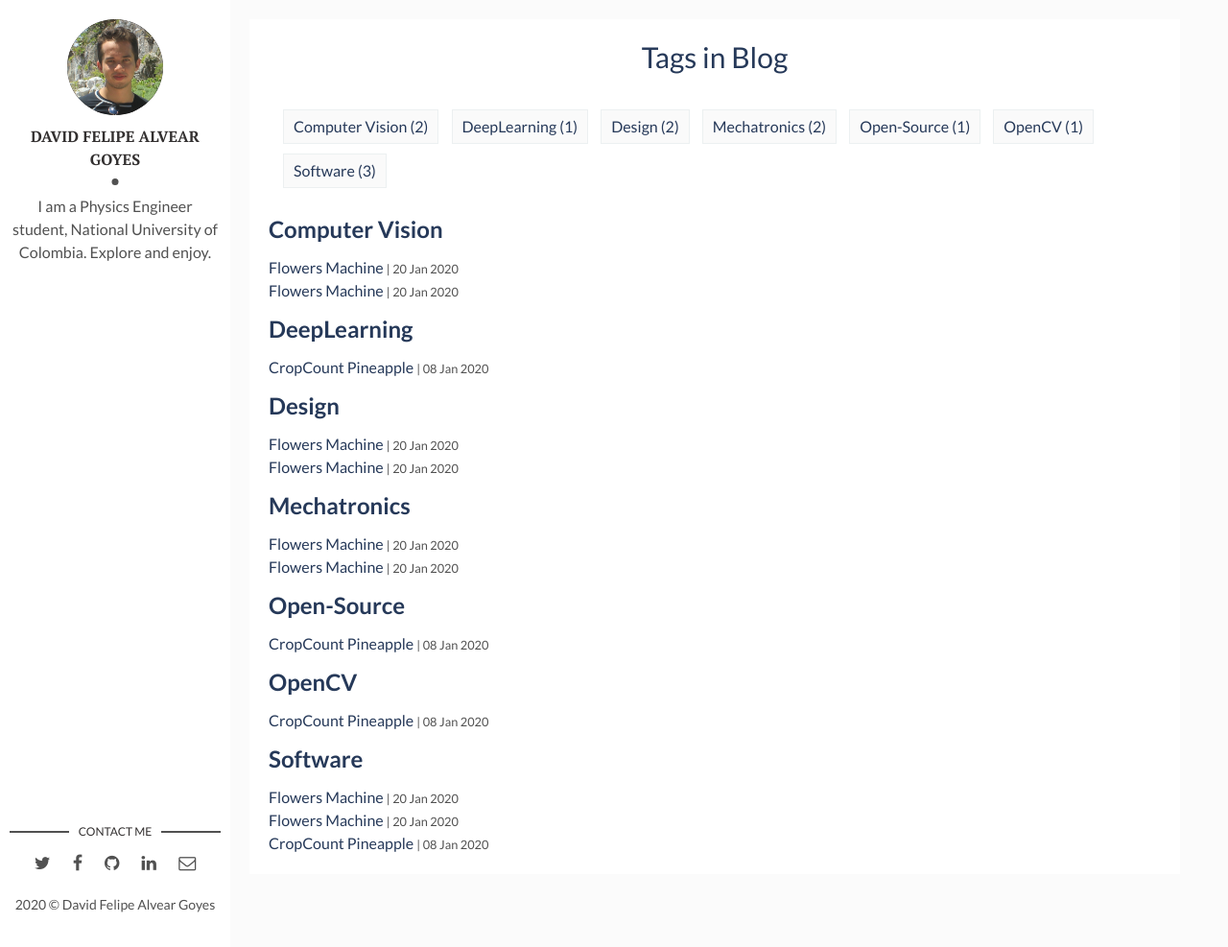
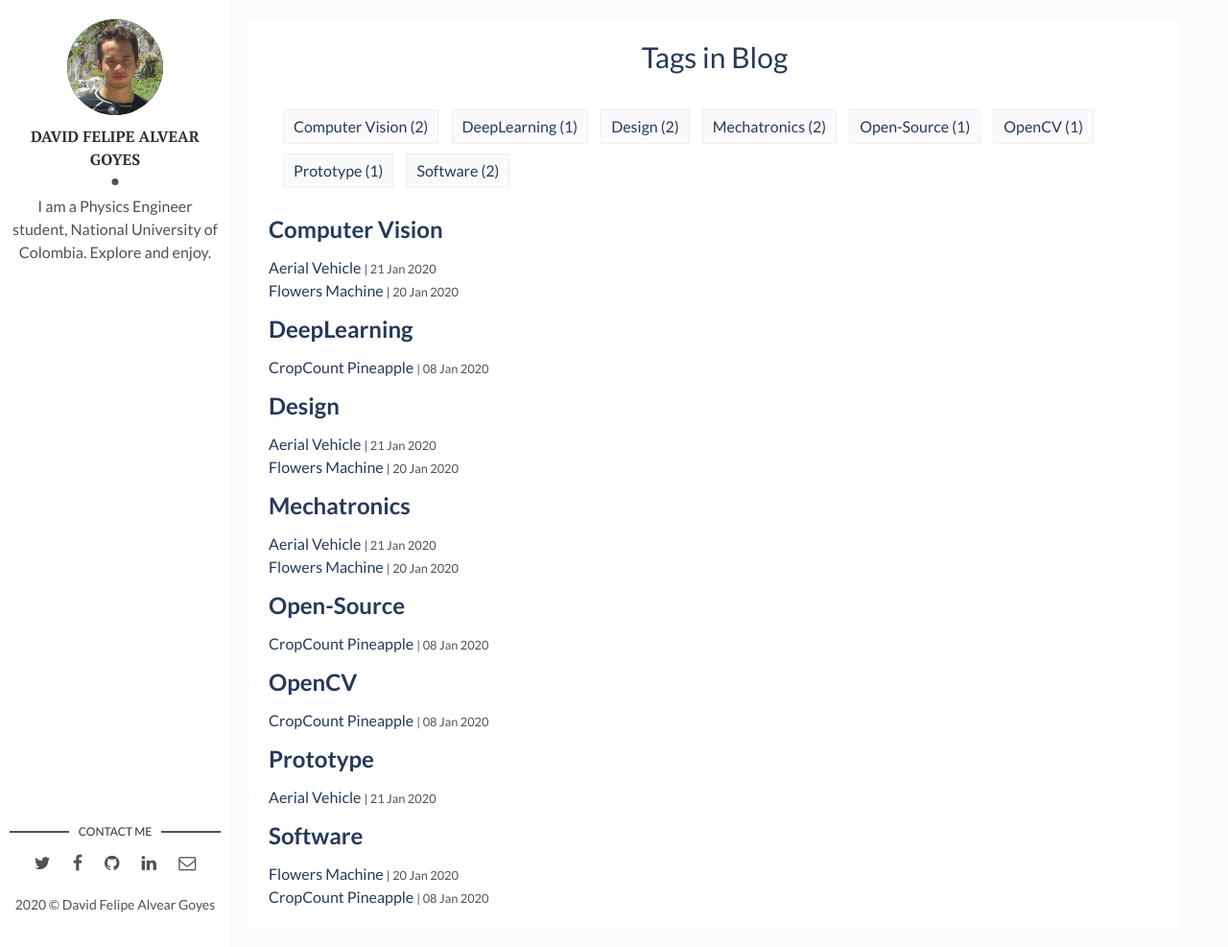
Before and after one commit to dfalveargOT/oldPage, a Jekyll site: the page built from tags.html, in a window 1280 px wide and 987 px high. Shown: the whole window at 96% size. Built offline with Jekyll 4.4.1, drawn with Linux system fonts in a browser that asks for light colours.

Commit message:
Update 2020-01-04-Drone.markdown

```diff
--- a/_posts/2020-01-04-Drone.markdown
+++ b/_posts/2020-01-04-Drone.markdown
@@ -1,8 +1,10 @@
 ---
 layout: post
-title: Flowers Machine
-date: 2020-01-21 00:00:00 +0300
+title: Aerial Vehicle
+date: 2020-01-22 00:00:00 +0300
 description: You’ll find this post in your `_posts` directory. Go ahead and edit it and re-build the site to see your changes. # Add post description (optional)
-img: FlowersMachine.jpg # Add image post (optional)
-tags: [Mechatronics, Computer Vision, Design, Software] # add tag
+img: Drone.png # Add image post (optional)
+tags: [Mechatronics, Computer Vision, Design, Prototype] # add tag
 ---
+
+Building ....
```
